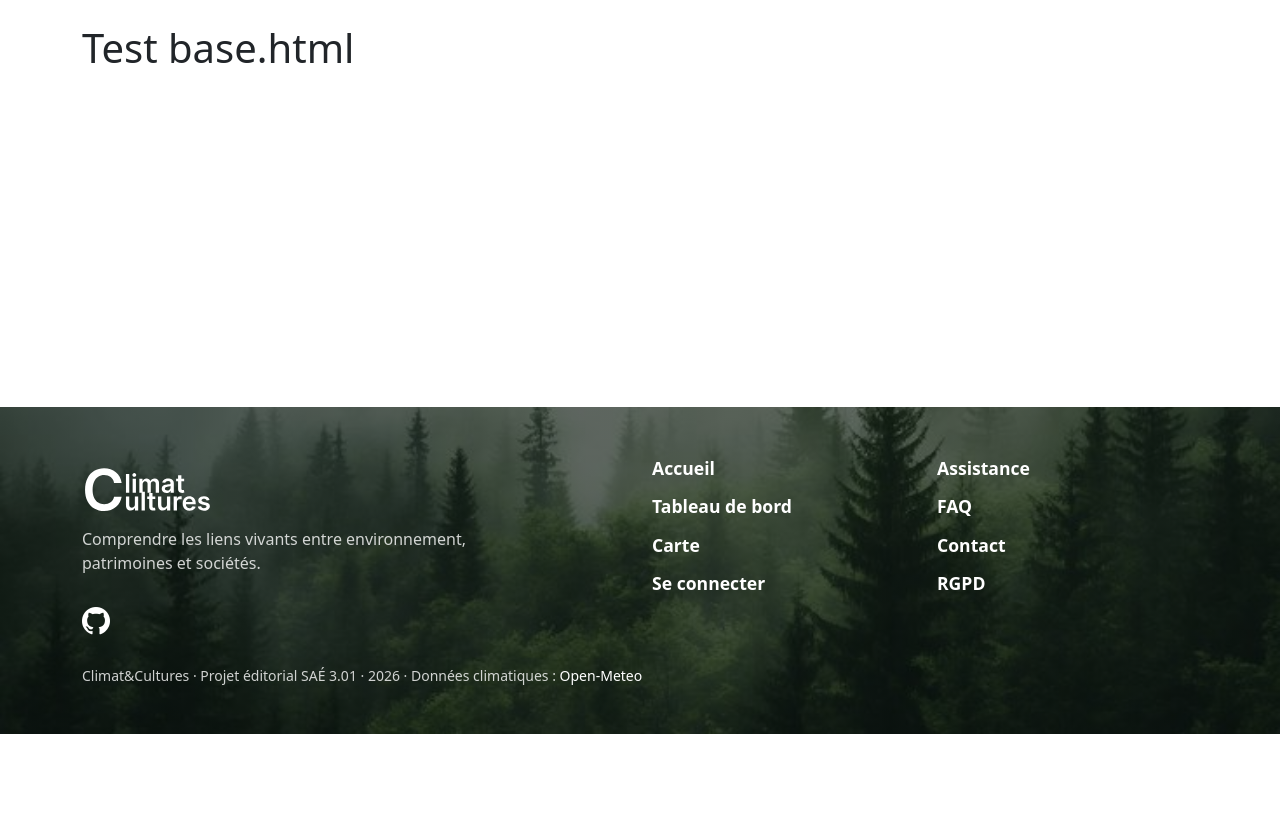
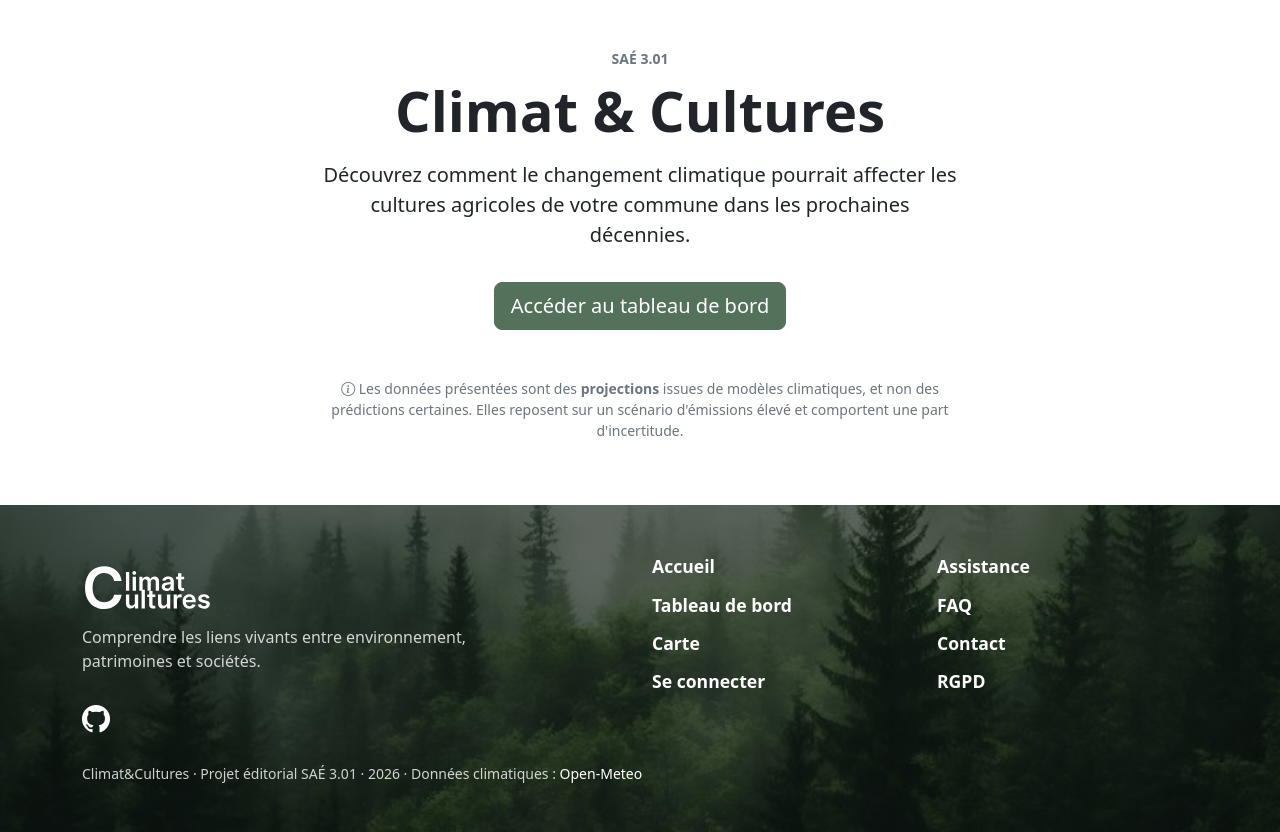
Before and after one commit to DhaliAfnanmasud/SAE-301_climat-cultures, a Flask app: template app/templates/main/index.html in a window 1280 px wide. Shown: the part 66-898 px from the top of the page. Before the commit the page ends 800 px from the top, so only its background shows below. Run offline with Flask 3, Linux system fonts and the light colour scheme; the template is opened without the code that fills it, so the values that code supplies are empty.

Commit message:
Page d'accueil minimale

```diff
--- a/app/static/css/style.css
+++ b/app/static/css/style.css
@@ -61,3 +61,22 @@
 .footer-icone {
     font-size: 1.75rem;
 }
+
+.btn-climat {
+    --bs-btn-color: #ffffff;
+    --bs-btn-bg: var(--cc-vert-bouton);
+    --bs-btn-border-color: var(--cc-vert-bouton);
+    --bs-btn-hover-color: #ffffff;
+    --bs-btn-hover-bg: var(--cc-vert-fonce);
+    --bs-btn-hover-border-color: var(--cc-vert-fonce);
+    --bs-btn-active-color: #ffffff;
+    --bs-btn-active-bg: var(--cc-vert-fonce);
+    --bs-btn-active-border-color: var(--cc-vert-fonce);
+    --bs-btn-focus-shadow-rgb: 84, 114, 91;
+}
+
+.accueil-texte {
+    max-width: 40rem;
+    margin-left: auto;
+    margin-right: auto;
+}
--- a/app/templates/main/index.html
+++ b/app/templates/main/index.html
@@ -1,7 +1,22 @@
 {% extends 'base.html' %}
 
 {% block content %}
-<div class="container py-4">
-    <h1>Test base.html</h1>
-</div>
+<section class="container py-5 text-center">
+    <p class="text-uppercase small fw-semibold text-secondary mb-2">SAÉ 3.01</p>
+    <h1 class="display-4 fw-bold">Climat &amp; Cultures</h1>
+    <p class="lead accueil-texte mt-3">
+        Découvrez comment le changement climatique pourrait affecter les cultures
+        agricoles de votre commune dans les prochaines décennies.
+    </p>
+    <a href="#" class="btn btn-climat btn-lg mt-3">Accéder au tableau de bord</a>
+</section>
+
+<section class="container pb-5">
+    <p class="small text-secondary accueil-texte text-center">
+        <i class="bi bi-info-circle" aria-hidden="true"></i>
+        Les données présentées sont des <strong>projections</strong> issues de modèles climatiques,
+        et non des prédictions certaines. Elles reposent sur un scénario d'émissions élevé
+        et comportent une part d'incertitude.
+    </p>
+</section>
 {% endblock %}
```
